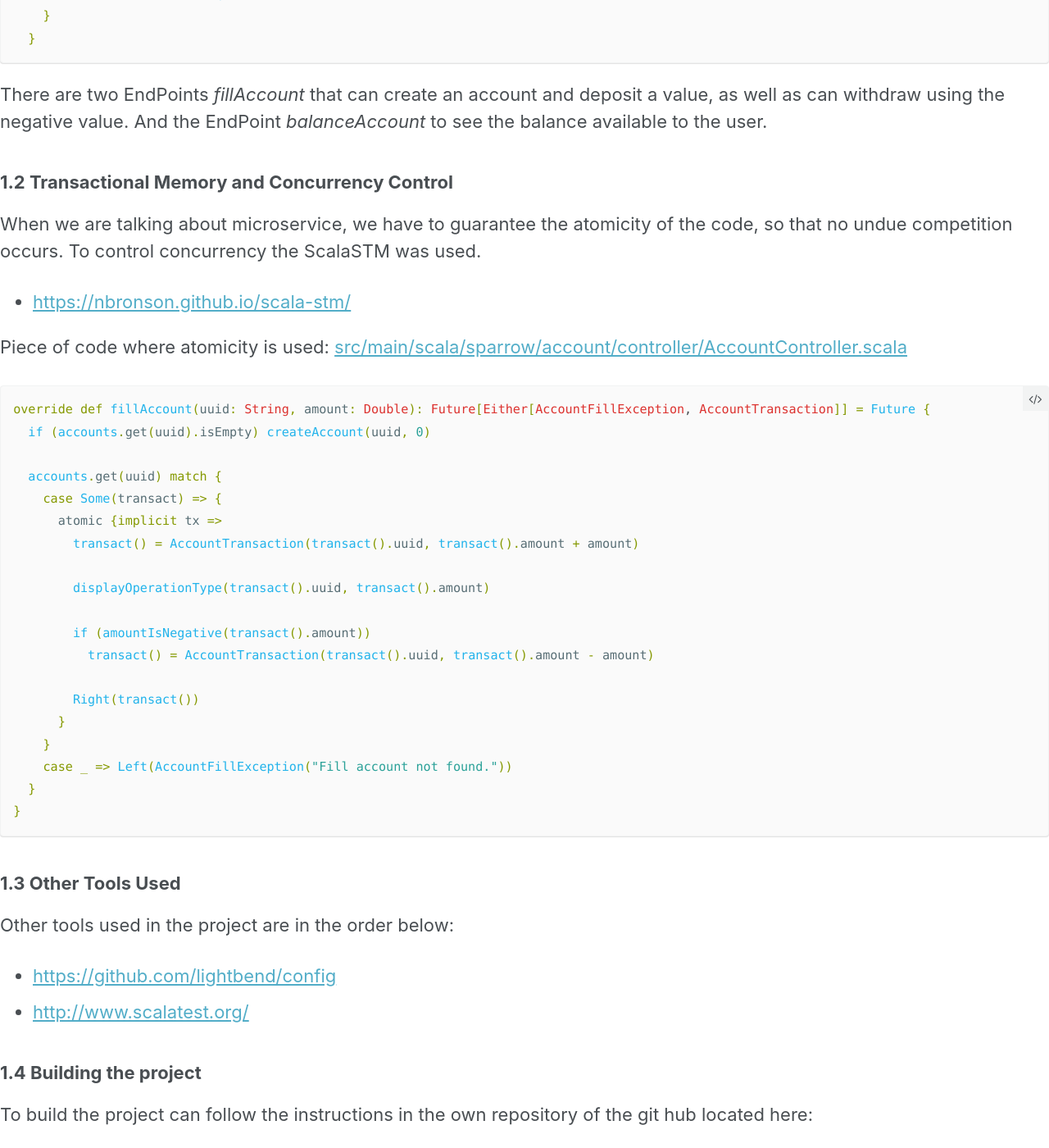
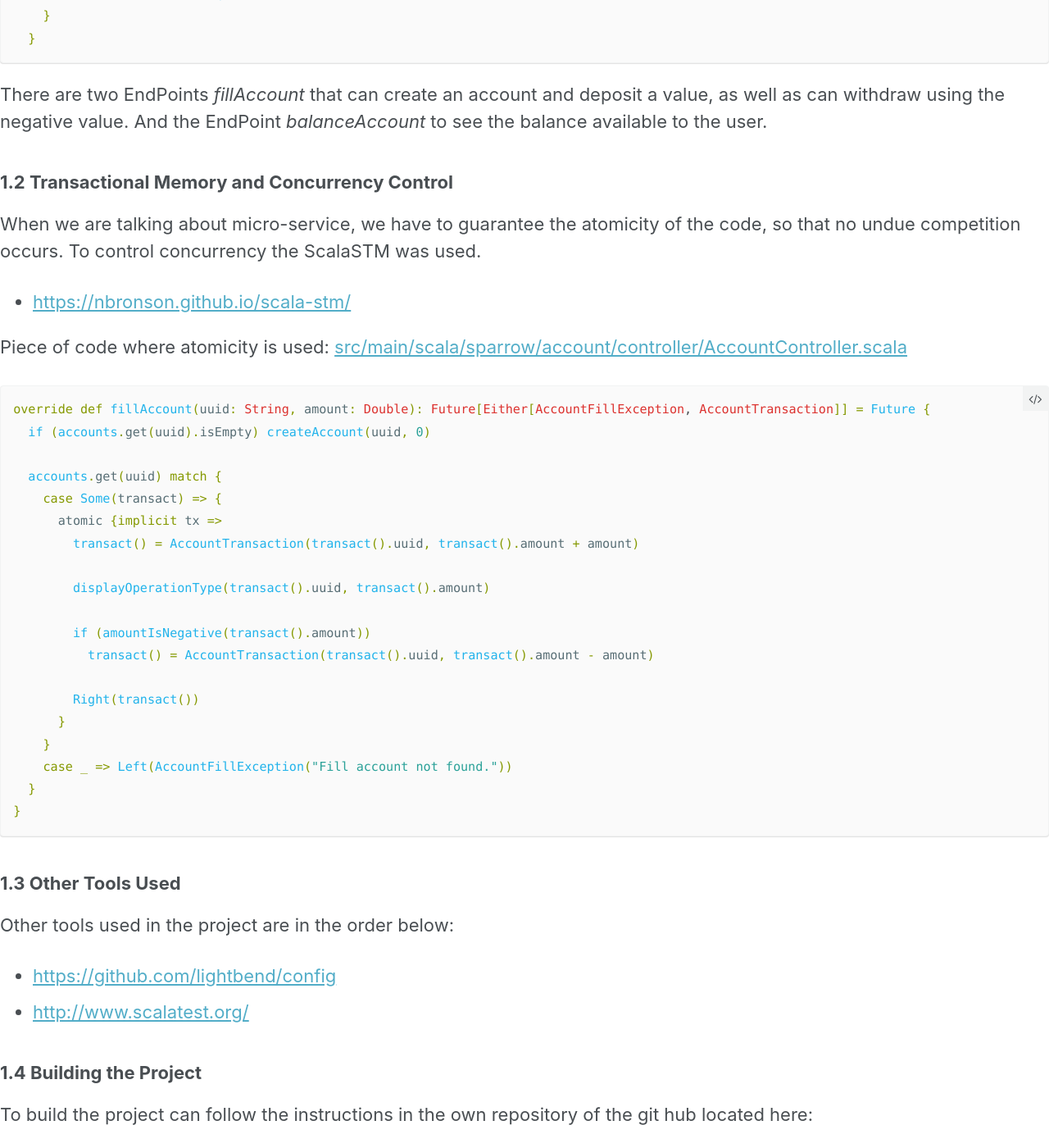
Before and after one commit to edersoncorbari/edersoncorbari.github.io, a Jekyll site: the page built from _posts/2019-07-07-writing-micro-service-in-scala.md, in a window 1280 px wide and 1400 px high, scrolled down 3932 px. Shown: the whole window at 82% size. Built offline with Jekyll 4.4.1, drawn with Linux system fonts in a browser that asks for light colours; an icon font too large for the unit is left out; a script bundle is joined from its source files by our own code; our own code applies the rules of GitHub Pages for plain Markdown files; library files that are not in the unit come from our copies; some of the changed text lies outside the part shown.

Commit message:
Add new post about Scala micro-services

```diff
--- a/_posts/2019-07-07-writing-micro-service-in-scala.md
+++ b/_posts/2019-07-07-writing-micro-service-in-scala.md
@@ -31,7 +31,7 @@
 
 Let's go to the requirements.
 
-## 1. Micro-Service requirements
+## 1. Micro-Service Requirements
 
 Create a micro-service that checks and creates a hypothetical bank account.
 
@@ -123,7 +123,7 @@
 
 ### 1.2 Transactional Memory and Concurrency Control
 
-When we are talking about microservice, we have to guarantee the atomicity of the code, so that no undue competition occurs. To control
+When we are talking about micro-service, we have to guarantee the atomicity of the code, so that no undue competition occurs. To control
 concurrency the ScalaSTM was used.
 
   * <a href="https://nbronson.github.io/scala-stm/" target="_blank">https://nbronson.github.io/scala-stm/</a>
@@ -160,7 +160,7 @@
   * <a href="http://www.scalatest.org/" target="_blank">http://www.scalatest.org/</a>
 
 
-### 1.4 Building the project
+### 1.4 Building the Project
 
 To build the project can follow the instructions in the own repository of the git hub located here:
 
```
Also changed, not shown: other parts of _posts/2019-07-07-writing-micro-service-in-scala.md (+2 -2 lines).
